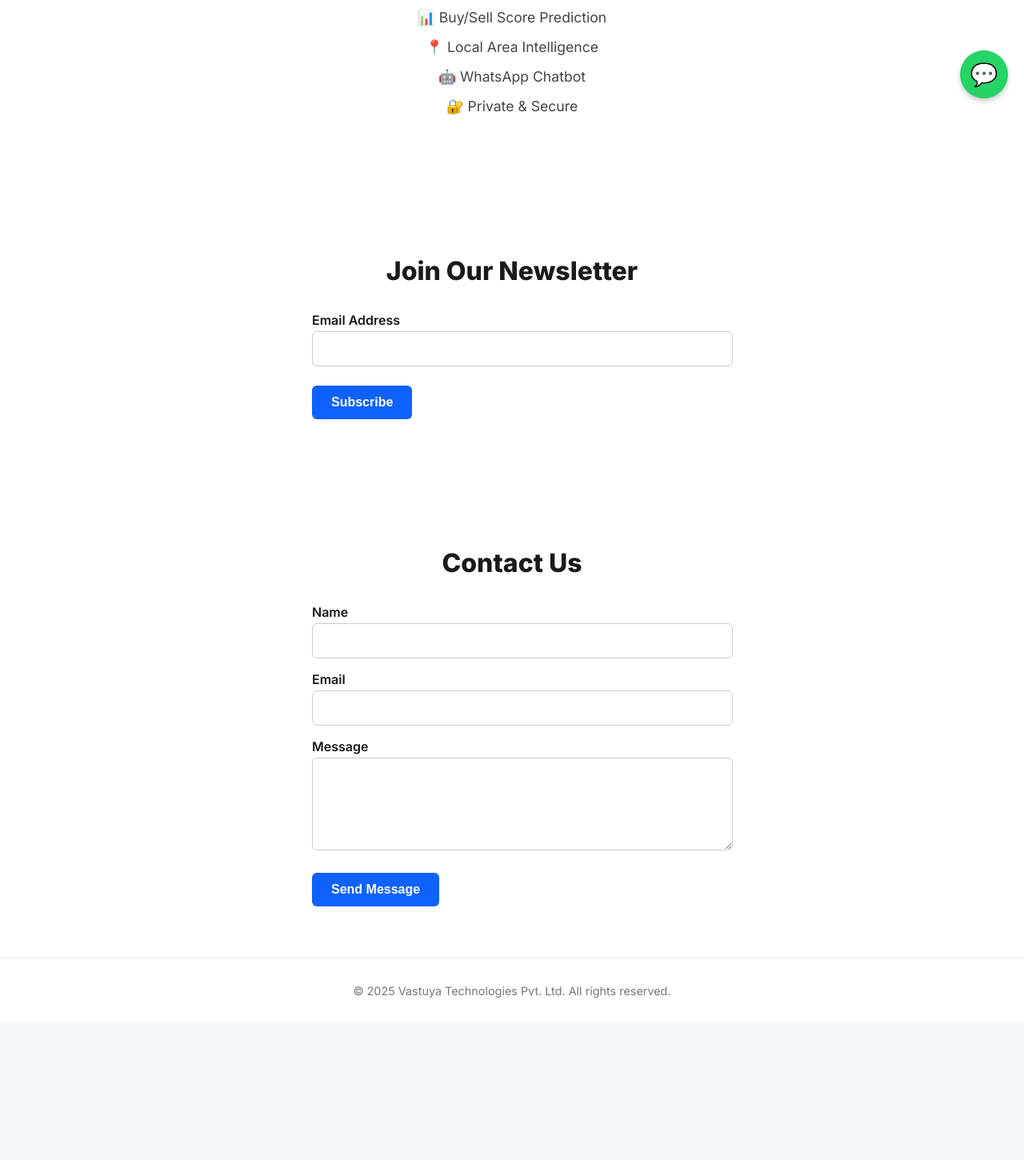
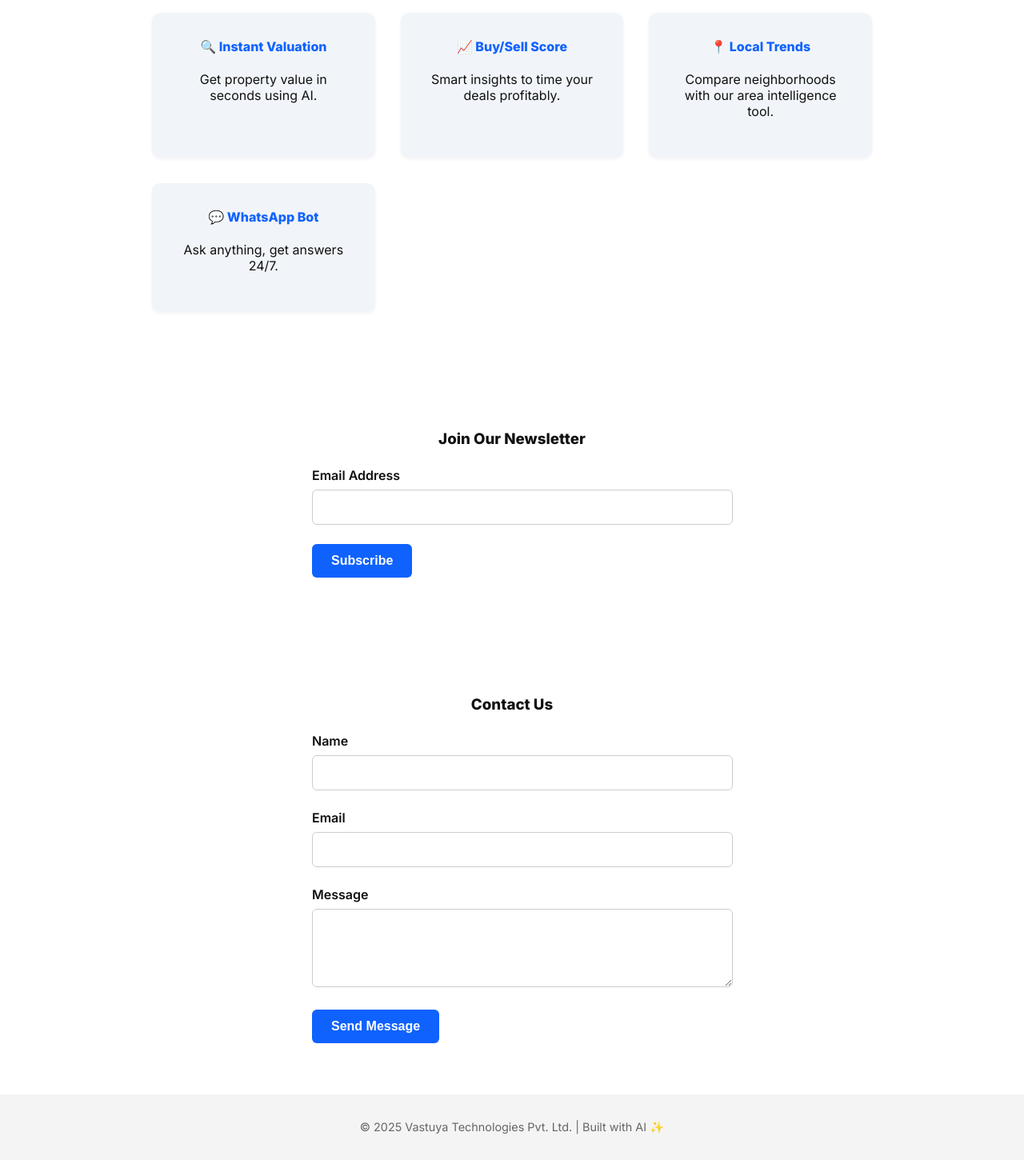
Before and after one commit to vastuya/Vastuya-site, a plain HTML site: page index.html in a window 1280 px wide. Shown: the part 657-2107 px from the top of the page at 80% size. Before the commit the page ends 1936 px from the top, so only its background shows below. Drawn offline with Linux system fonts and the light colour scheme.

Commit message:
Add files via upload

```diff
--- a/index.html
+++ b/index.html
@@ -1,100 +1,83 @@
+
 <!DOCTYPE html>
 <html lang="en">
 <head>
-  <meta charset="UTF-8" />
-  <meta name="viewport" content="width=device-width, initial-scale=1.0"/>
+  <meta charset="UTF-8">
+  <meta name="viewport" content="width=device-width, initial-scale=1.0">
   <title>Vastuya - Real Estate Intelligence</title>
   <link href="https://fonts.googleapis.com/css2?family=Inter:wght@400;600;800&display=swap" rel="stylesheet">
   <style>
-    body { font-family: 'Inter', sans-serif; margin: 0; padding: 0; background: #f4f7fb; color: #1a1a1a; }
-    header { background: #ffffff; padding: 1.5rem 2rem; box-shadow: 0 2px 6px rgba(0,0,0,0.05); display: flex; justify-content: space-between; align-items: center; }
-    header h1 { font-size: 2rem; color: #0f62fe; margin: 0; font-weight: 800; }
-    nav a { margin-left: 2rem; text-decoration: none; color: #333; font-weight: 600; }
-    .hero { padding: 5rem 2rem; text-align: center; background: linear-gradient(to right, #e2edff, #ffffff); }
+    body { font-family: 'Inter', sans-serif; margin: 0; padding: 0; background: #f9fafb; color: #111; }
+    header { padding: 1rem 2rem; background: #0f62fe; color: white; display: flex; justify-content: space-between; align-items: center; }
+    header h1 { margin: 0; font-size: 1.75rem; }
+    nav a { margin-left: 1.5rem; color: white; text-decoration: none; font-weight: 500; }
+    .hero { padding: 6rem 2rem; text-align: center; background: linear-gradient(135deg, #e0f0ff, #ffffff); }
     .hero h2 { font-size: 3rem; font-weight: 800; margin-bottom: 1rem; }
-    .hero p { font-size: 1.25rem; margin-bottom: 2rem; }
-    .btn-primary { padding: 0.75rem 1.5rem; font-size: 1rem; font-weight: 600; background: #0f62fe; color: white; border: none; border-radius: 8px; cursor: pointer; }
-    section { padding: 4rem 2rem; background: #fff; text-align: center; }
-    h3 { font-size: 2rem; margin-bottom: 2rem; }
-    ul { list-style: none; padding: 0; max-width: 800px; margin: 0 auto; }
-    li { font-size: 1.1rem; margin-bottom: 1rem; color: #444; }
+    .hero p { font-size: 1.2rem; color: #333; max-width: 600px; margin: 0 auto 2rem; }
+    .btn-primary { padding: 1rem 2rem; font-size: 1.1rem; border: none; background: #0f62fe; color: white; border-radius: 8px; cursor: pointer; font-weight: 600; }
+    .features { padding: 4rem 2rem; background: white; text-align: center; }
+    .features h3 { font-size: 2rem; margin-bottom: 2rem; }
+    .feature-grid { display: grid; grid-template-columns: repeat(auto-fit, minmax(250px, 1fr)); gap: 2rem; max-width: 900px; margin: 0 auto; }
+    .feature-item { background: #f1f5f9; padding: 2rem; border-radius: 10px; box-shadow: 0 2px 4px rgba(0,0,0,0.05); }
+    .feature-item h4 { margin-top: 0; color: #0f62fe; }
+    .newsletter, .contact, .testimonials { padding: 4rem 2rem; text-align: center; background: #ffffff; }
     form { max-width: 500px; margin: 0 auto; text-align: left; }
-    label { display: block; margin: 1rem 0 0.25rem; font-weight: 600; }
-    input, textarea { width: 100%; padding: 0.75rem; font-size: 1rem; border: 1px solid #ccc; border-radius: 6px; }
+    label { display: block; margin-top: 1.5rem; font-weight: 600; }
+    input, textarea { width: 100%; padding: 0.75rem; font-size: 1rem; border: 1px solid #ccc; border-radius: 6px; margin-top: 0.5rem; }
     button[type=submit] { margin-top: 1.5rem; background: #0f62fe; color: white; padding: 0.75rem 1.5rem; border: none; border-radius: 6px; font-size: 1rem; font-weight: 600; cursor: pointer; }
-    footer { background: #fff; text-align: center; padding: 2rem; font-size: 0.9rem; color: #777; border-top: 1px solid #eaeaea; }
-    .whatsapp-button { position: fixed; bottom: 20px; right: 20px; background: #25d366; color: white; border-radius: 50%; width: 60px; height: 60px; display: flex; align-items: center; justify-content: center; text-decoration: none; font-size: 28px; box-shadow: 0 4px 6px rgba(0,0,0,0.2); }
+    footer { padding: 2rem; text-align: center; font-size: 0.9rem; color: #666; background: #f4f4f4; }
   </style>
-  <script async src="https://www.googletagmanager.com/gtag/js?id=G-XXXXXXXXXX"></script>
-  <script>
-    window.dataLayer = window.dataLayer || [];
-    function gtag(){dataLayer.push(arguments);}
-    gtag('js', new Date());
-    gtag('config', 'G-XXXXXXXXXX');
-
-    function handleNewsletter(e) {
-      e.preventDefault();
-      const email = document.getElementById('newsletter-email').value;
-      alert(`Thanks for subscribing, ${email}`);
-    }
-    function handleContact(e) {
-      e.preventDefault();
-      const name = document.getElementById('name').value;
-      const email = document.getElementById('email').value;
-      alert(`Thanks for contacting us, ${name}! We’ll get back to you at ${email}.`);
-    }
-  </script>
 </head>
 <body>
   <header>
     <h1>Vastuya</h1>
     <nav>
       <a href="#features">Features</a>
+      <a href="#newsletter">Newsletter</a>
       <a href="#contact">Contact</a>
     </nav>
   </header>
 
   <section class="hero">
     <h2>India’s Smartest Real Estate Intelligence</h2>
-    <p>AI-powered insights, instant valuations, and more.</p>
-    <button class="btn-primary" onclick="document.getElementById('newsletter').scrollIntoView({behavior:'smooth'})">Get Early Access</button>
+    <p>Get AI-powered valuations, market predictions, and smart property tools — all in one place.</p>
+    <button class="btn-primary" onclick="document.getElementById('newsletter').scrollIntoView({ behavior: 'smooth' })">Get Early Access</button>
   </section>
 
-  <section id="features">
+  <section id="features" class="features">
     <h3>Key Features</h3>
-    <ul>
-      <li>⚡ Instant AI Property Valuation</li>
-      <li>📊 Buy/Sell Score Prediction</li>
-      <li>📍 Local Area Intelligence</li>
-      <li>🤖 WhatsApp Chatbot</li>
-      <li>🔐 Private & Secure</li>
-    </ul>
+    <div class="feature-grid">
+      <div class="feature-item"><h4>🔍 Instant Valuation</h4><p>Get property value in seconds using AI.</p></div>
+      <div class="feature-item"><h4>📈 Buy/Sell Score</h4><p>Smart insights to time your deals profitably.</p></div>
+      <div class="feature-item"><h4>📍 Local Trends</h4><p>Compare neighborhoods with our area intelligence tool.</p></div>
+      <div class="feature-item"><h4>💬 WhatsApp Bot</h4><p>Ask anything, get answers 24/7.</p></div>
+    </div>
   </section>
 
-  <section id="newsletter">
+  <section id="newsletter" class="newsletter">
     <h3>Join Our Newsletter</h3>
-    <form onsubmit="handleNewsletter(event)">
-      <label for="newsletter-email">Email Address</label>
-      <input type="email" id="newsletter-email" required>
+    <form onsubmit="alert('Thanks for subscribing!'); return false;">
+      <label for="email">Email Address</label>
+      <input type="email" id="email" required />
       <button type="submit">Subscribe</button>
     </form>
   </section>
 
-  <section id="contact">
+  <section id="contact" class="contact">
     <h3>Contact Us</h3>
-    <form onsubmit="handleContact(event)">
+    <form onsubmit="alert('Thanks! We will get back to you.'); return false;">
       <label for="name">Name</label>
-      <input type="text" id="name" required>
-      <label for="email">Email</label>
-      <input type="email" id="email" required>
+      <input type="text" id="name" required />
+      <label for="useremail">Email</label>
+      <input type="email" id="useremail" required />
       <label for="message">Message</label>
-      <textarea id="message" rows="5" required></textarea>
+      <textarea id="message" rows="4" required></textarea>
       <button type="submit">Send Message</button>
     </form>
   </section>
 
-  <a href="https://wa.me/919999999999" class="whatsapp-button" title="Chat with us on WhatsApp">💬</a>
-
-  <footer>&copy; 2025 Vastuya Technologies Pvt. Ltd. All rights reserved.</footer>
+  <footer>
+    &copy; 2025 Vastuya Technologies Pvt. Ltd. | Built with AI ✨
+  </footer>
 </body>
 </html>
```
